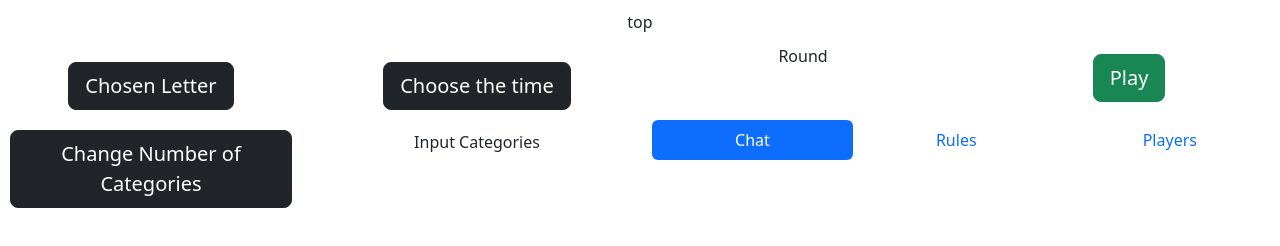
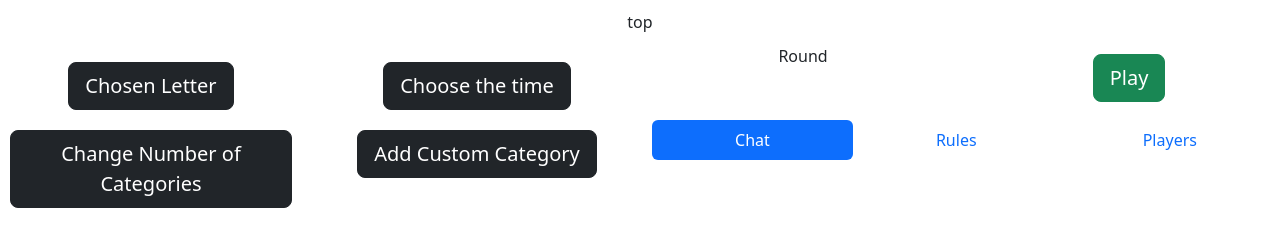
Before and after one commit to ZaidMGames/NEA---Scattergories-Game-Development, a website with bundled scripts: page index.html in a window 1280 px wide. Built offline with nearby package versions, Linux system fonts and the light colour scheme.

Commit message:
asdfsadf

```diff
--- a/index.html
+++ b/index.html
@@ -92,10 +92,19 @@
 
       </div>
       <div class="col">
-        <div id='InputCategories' class='inner'>
-          Input Categories
-          <br>
-          <br>
+        <div class='inner'>
+          <button id="addCustomCategory"
+                type="button"
+                class="btn btn-dark btn-lg"
+                data-bs-title="Custom Category"
+                data-bs-toggle="popover"
+                data-bs-content="Click here to add a custom category "
+                data-bs-trigger="hover"
+                data-bs-html="true">Add Custom Category</button>
+                <br>
+          <div id='InputCategories' class='inner'>
+
+          </div>
         </div>
       </div>
       <div id='ChatRulesPlayers'class="col-6">
```
